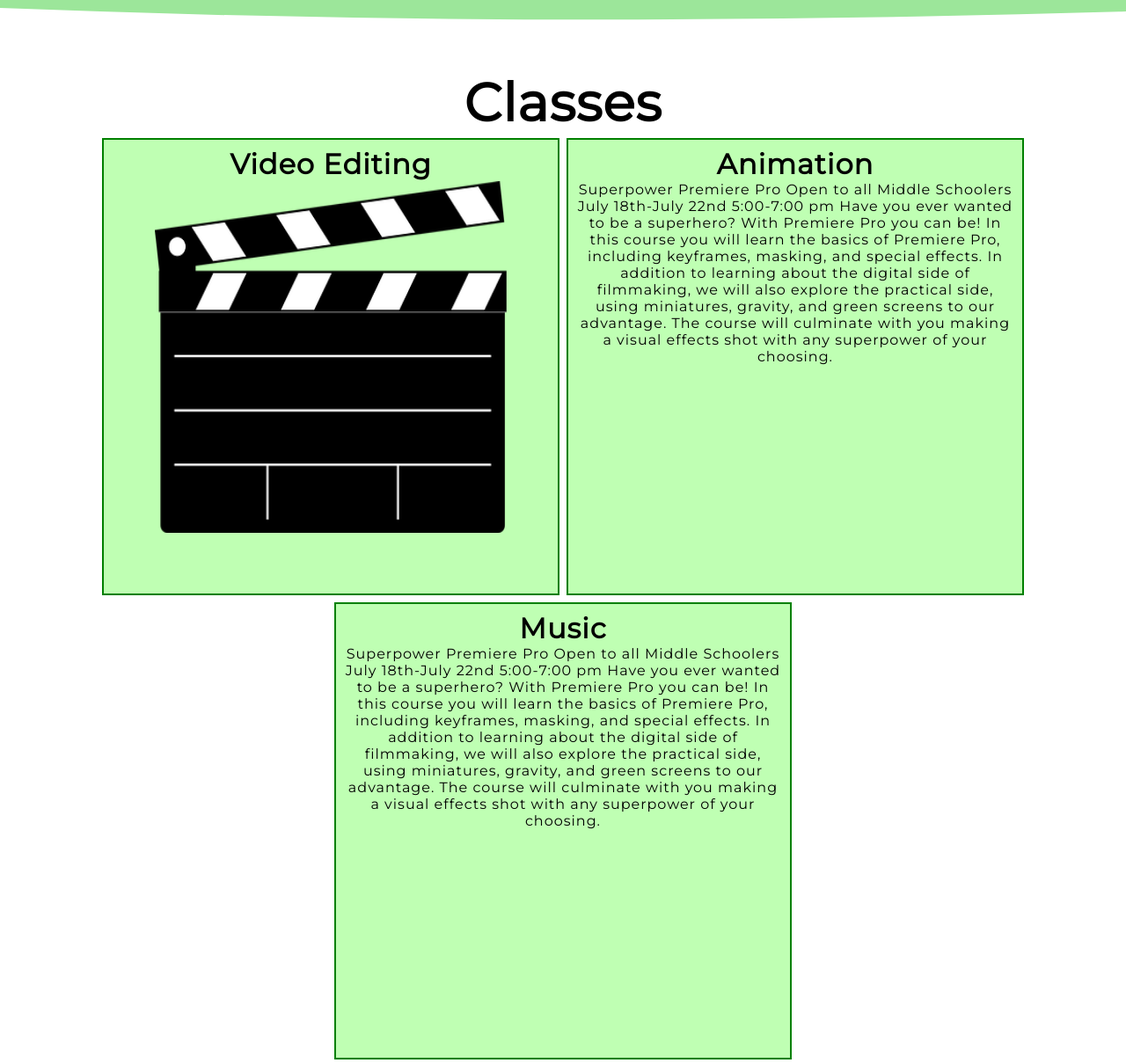
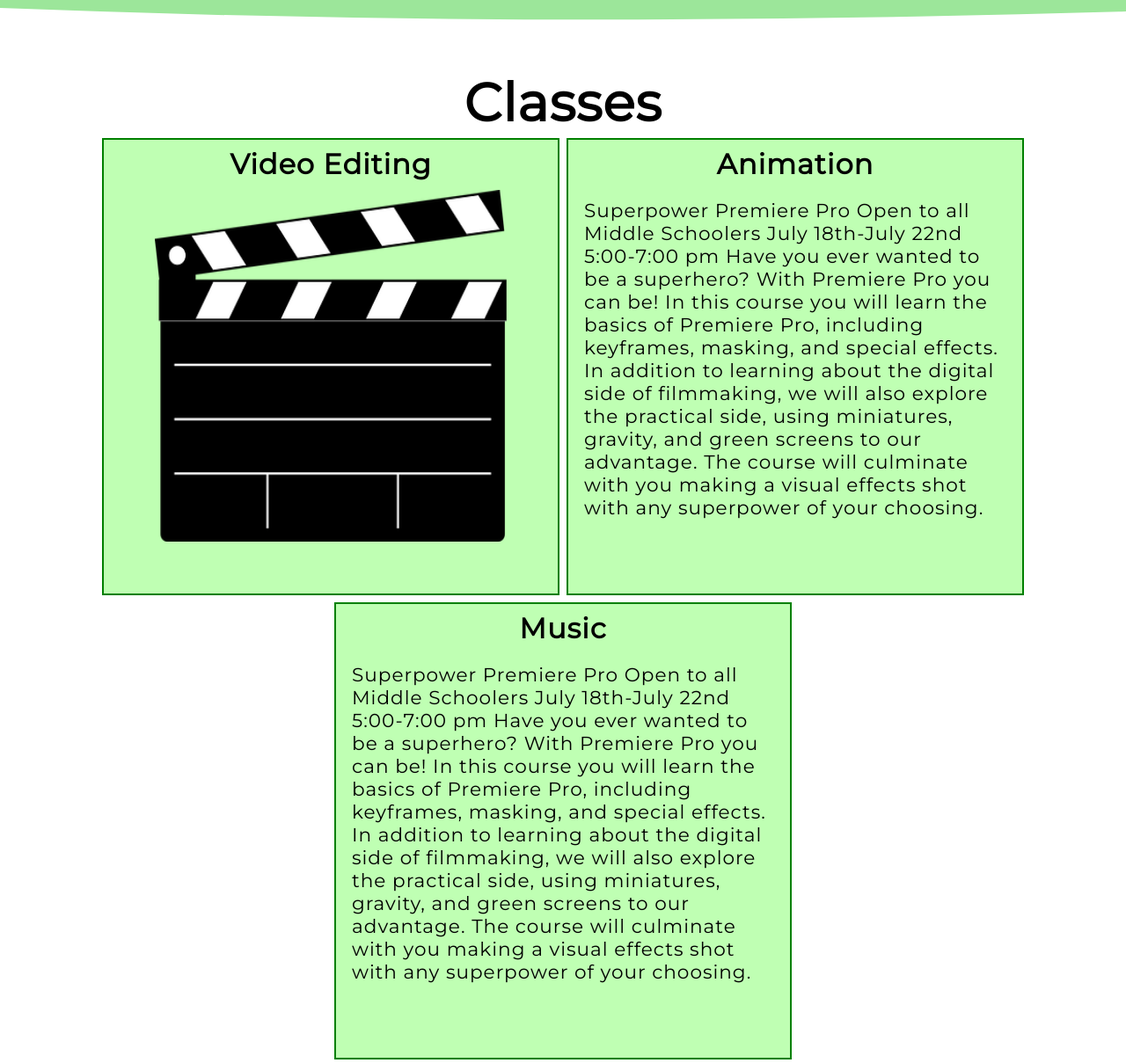
Before and after one commit to TimofeiK27/summerCourses, a Django app: page /classes in a window 1280 px wide. Shown: the part 80-1289 px from the top of the page at 88% size. Run offline with Django 3.2, Linux system fonts and the light colour scheme.

Commit message:
classes page has margin on title and padding

```diff
--- a/infoSite/static/styles/style.css
+++ b/infoSite/static/styles/style.css
@@ -245,6 +245,14 @@ iframe {
     user-select:none;
 }
 
+.classItem h1 {
+    margin-bottom: 10px;
+}
+
 .classItem p {
     overflow:hidden;
+    padding: 10px;
+    text-align: left;
+    font-size: 1.35rem;
+
 }
```
